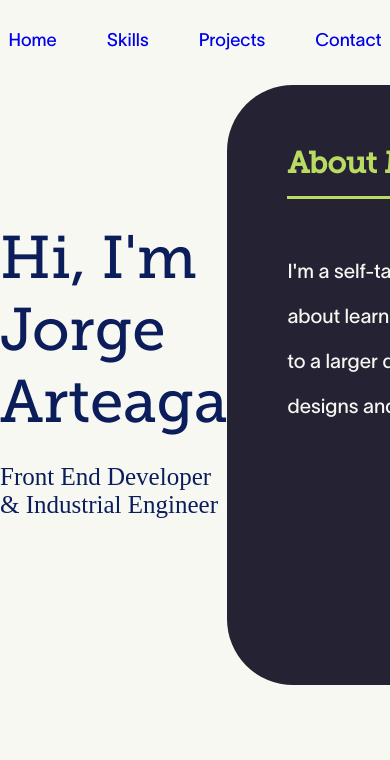
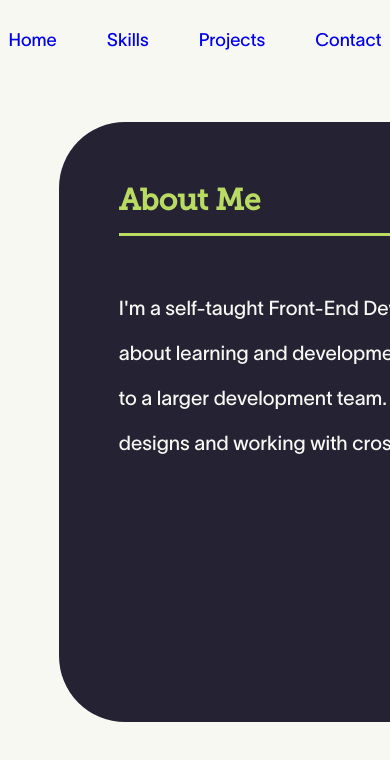
Before and after one commit to JorgeArteagaR3/portfolio, a React (Create React App) app: page / in a window 390 px wide. Shown: the top 760 px of the page. Built offline with nearby package versions, Linux system fonts and the light colour scheme; a web font is replaced by a local one.

Commit message:
doing responsive since this commit

```diff
--- a/src/components/Header/style.css
+++ b/src/components/Header/style.css
@@ -1,5 +1,8 @@
 .first-page {
     position: relative;
+    display: flex;
+    justify-content: center;
+    align-items: center;
 }
 .first-page > img {
     position: absolute;
@@ -36,16 +39,16 @@ header {
 }
 .hero {
     display: flex;
-    justify-content: space-evenly;
-    align-items: center;
-    padding-top: 2em;
+    gap: 200px;
 }
+
 .hero-text {
     display: flex;
     justify-content: center;
     align-items: flex-start;
     flex-direction: column;
     text-align: start;
+    margin-bottom: 10em;
 }
 .hero-text > h1 {
     font-family: MuseoSlab;
@@ -60,10 +63,9 @@ header {
 
 .hero-about {
     width: 700px;
-    height: 700px;
+    height: 500px;
     display: flex;
     align-items: center;
-    padding-top: 3em;
 }
 .hero-about--details {
     background: var(--darkpurple);
```
